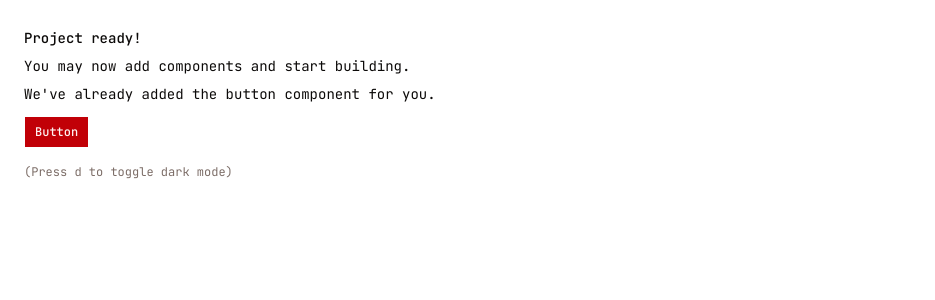
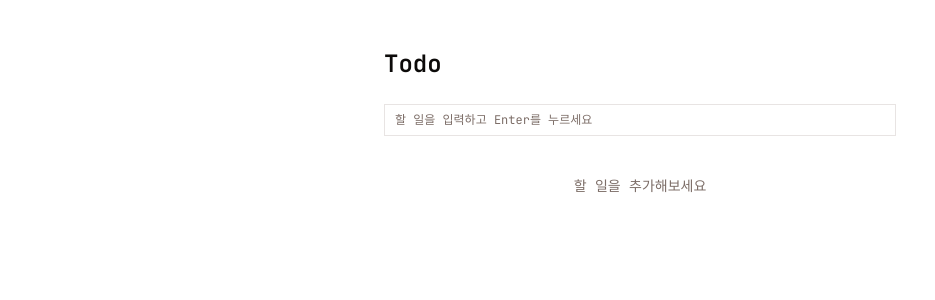
Before and after one commit to toy-crane/claude-code-for-lge-2, a Next.js app: page / in a window 1280 px wide. Shown: the top 300 px of the page, without its empty margins (0-935 px from the left). Built offline with nearby package versions, Linux system fonts and the light colour scheme.

Commit message:
feat: setup vite

```diff
--- a/app/page.tsx
+++ b/app/page.tsx
@@ -1,18 +1,11 @@
-import { Button } from "@/components/ui/button"
+import { TodoApp } from "@/components/todo-app"
 
 export default function Page() {
   return (
-    <div className="flex min-h-svh p-6">
-      <div className="flex max-w-md min-w-0 flex-col gap-4 text-sm leading-loose">
-        <div>
-          <h1 className="font-medium">Project ready!</h1>
-          <p>You may now add components and start building.</p>
-          <p>We&apos;ve already added the button component for you.</p>
-          <Button className="mt-2">Button</Button>
-        </div>
-        <div className="font-mono text-xs text-muted-foreground">
-          (Press <kbd>d</kbd> to toggle dark mode)
-        </div>
+    <div className="flex min-h-svh items-start justify-center px-4 py-12">
+      <div className="w-full max-w-lg">
+        <h1 className="mb-6 text-2xl font-semibold">Todo</h1>
+        <TodoApp />
       </div>
     </div>
   )
--- /dev/null
+++ b/components/todo-app.tsx
@@ -0,0 +1,30 @@
+"use client"
+
+import { useTodos } from "@/hooks/use-todos"
+import { TodoInput } from "@/components/todo-input"
+import { TodoList } from "@/components/todo-list"
+
+export function TodoApp() {
+  const { todos, isLoaded, addTodo, toggleTodo, deleteTodo, editTodo } =
+    useTodos()
+
+  if (!isLoaded) {
+    return (
+      <p className="py-6 text-center text-sm text-muted-foreground">
+        불러오는 중...
+      </p>
+    )
+  }
+
+  return (
+    <div className="flex flex-col gap-4">
+      <TodoInput onAdd={addTodo} />
+      <TodoList
+        todos={todos}
+        onToggle={toggleTodo}
+        onDelete={deleteTodo}
+        onEdit={editTodo}
+      />
+    </div>
+  )
+}
--- /dev/null
+++ b/components/todo-input.tsx
@@ -0,0 +1,30 @@
+"use client"
+
+import { useState } from "react"
+import { Input } from "@/components/ui/input"
+
+type Props = {
+  onAdd: (text: string) => void
+}
+
+export function TodoInput({ onAdd }: Props) {
+  const [value, setValue] = useState("")
+
+  function handleKeyDown(e: React.KeyboardEvent<HTMLInputElement>) {
+    if (e.nativeEvent.isComposing) return
+    if (e.key !== "Enter") return
+    const trimmed = value.trim()
+    if (!trimmed) return
+    onAdd(trimmed)
+    setValue("")
+  }
+
+  return (
+    <Input
+      value={value}
+      onChange={(e) => setValue(e.target.value)}
+      onKeyDown={handleKeyDown}
+      placeholder="할 일을 입력하고 Enter를 누르세요"
+    />
+  )
+}
--- /dev/null
+++ b/components/todo-item.tsx
@@ -0,0 +1,79 @@
+"use client"
+
+import { useState } from "react"
+import { Checkbox } from "@/components/ui/checkbox"
+import { Button } from "@/components/ui/button"
+import { Input } from "@/components/ui/input"
+import { IconTrash } from "@tabler/icons-react"
+import type { Todo } from "@/hooks/use-todos"
+
+type Props = {
+  todo: Todo
+  onToggle: (id: string) => void
+  onDelete: (id: string) => void
+  onEdit: (id: string, text: string) => void
+}
+
+export function TodoItem({ todo, onToggle, onDelete, onEdit }: Props) {
+  const [isEditing, setIsEditing] = useState(false)
+  const [editValue, setEditValue] = useState(todo.text)
+
+  function startEditing() {
+    setEditValue(todo.text)
+    setIsEditing(true)
+  }
+
+  function confirmEdit() {
+    const trimmed = editValue.trim()
+    if (trimmed) {
+      onEdit(todo.id, trimmed)
+    }
+    setIsEditing(false)
+  }
+
+  function cancelEdit() {
+    setEditValue(todo.text)
+    setIsEditing(false)
+  }
+
+  function handleKeyDown(e: React.KeyboardEvent<HTMLInputElement>) {
+    if (e.key === "Enter") confirmEdit()
+    else if (e.key === "Escape") cancelEdit()
+  }
+
+  return (
+    <div className="flex items-center gap-2 py-1">
+      <Checkbox
+        checked={todo.completed}
+        onCheckedChange={() => onToggle(todo.id)}
+      />
+      {isEditing ? (
+        <Input
+          className="h-7 flex-1 text-sm"
+          value={editValue}
+          onChange={(e) => setEditValue(e.target.value)}
+          onKeyDown={handleKeyDown}
+          onBlur={confirmEdit}
+          autoFocus
+        />
+      ) : (
+        <span
+          className={`flex-1 cursor-pointer text-sm select-none ${
+            todo.completed ? "line-through opacity-50" : ""
+          }`}
+          onDoubleClick={startEditing}
+        >
+          {todo.text}
+        </span>
+      )}
+      <Button
+        variant="ghost"
+        size="icon"
+        className="h-7 w-7 shrink-0 text-muted-foreground hover:text-destructive"
+        onClick={() => onDelete(todo.id)}
+      >
+        <IconTrash size={16} />
+      </Button>
+    </div>
+  )
+}
--- /dev/null
+++ b/components/todo-list.tsx
@@ -0,0 +1,33 @@
+import { TodoItem } from "@/components/todo-item"
+import type { Todo } from "@/hooks/use-todos"
+
+type Props = {
+  todos: Todo[]
+  onToggle: (id: string) => void
+  onDelete: (id: string) => void
+  onEdit: (id: string, text: string) => void
+}
+
+export function TodoList({ todos, onToggle, onDelete, onEdit }: Props) {
+  if (todos.length === 0) {
+    return (
+      <p className="py-6 text-center text-sm text-muted-foreground">
+        할 일을 추가해보세요
+      </p>
+    )
+  }
+
+  return (
+    <div className="flex flex-col divide-y">
+      {todos.map((todo) => (
+        <TodoItem
+          key={todo.id}
+          todo={todo}
+          onToggle={onToggle}
+          onDelete={onDelete}
+          onEdit={onEdit}
+        />
+      ))}
+    </div>
+  )
+}
--- /dev/null
+++ b/components/ui/checkbox.tsx
@@ -0,0 +1,33 @@
+"use client"
+
+import * as React from "react"
+import { Checkbox as CheckboxPrimitive } from "radix-ui"
+
+import { cn } from "@/lib/utils"
+import { IconCheck } from "@tabler/icons-react"
+
+function Checkbox({
+  className,
+  ...props
+}: React.ComponentProps<typeof CheckboxPrimitive.Root>) {
+  return (
+    <CheckboxPrimitive.Root
+      data-slot="checkbox"
+      className={cn(
+        "peer relative flex size-4 shrink-0 items-center justify-center rounded-none border border-input transition-colors outline-none group-has-disabled/field:opacity-50 after:absolute after:-inset-x-3 after:-inset-y-2 focus-visible:border-ring focus-visible:ring-1 focus-visible:ring-ring/50 disabled:cursor-not-allowed disabled:opacity-50 aria-invalid:border-destructive aria-invalid:ring-1 aria-invalid:ring-destructive/20 aria-invalid:aria-checked:border-primary dark:bg-input/30 dark:aria-invalid:border-destructive/50 dark:aria-invalid:ring-destructive/40 data-checked:border-primary data-checked:bg-primary data-checked:text-primary-foreground dark:data-checked:bg-primary",
+        className
+      )}
+      {...props}
+    >
+      <CheckboxPrimitive.Indicator
+        data-slot="checkbox-indicator"
+        className="grid place-content-center text-current transition-none [&>svg]:size-3.5"
+      >
+        <IconCheck
+        />
+      </CheckboxPrimitive.Indicator>
+    </CheckboxPrimitive.Root>
+  )
+}
+
+export { Checkbox }
--- /dev/null
+++ b/components/ui/input.tsx
@@ -0,0 +1,19 @@
+import * as React from "react"
+
+import { cn } from "@/lib/utils"
+
+function Input({ className, type, ...props }: React.ComponentProps<"input">) {
+  return (
+    <input
+      type={type}
+      data-slot="input"
+      className={cn(
+        "h-8 w-full min-w-0 rounded-none border border-input bg-transparent px-2.5 py-1 text-xs transition-colors outline-none file:inline-flex file:h-6 file:border-0 file:bg-transparent file:text-xs file:font-medium file:text-foreground placeholder:text-muted-foreground focus-visible:border-ring focus-visible:ring-1 focus-visible:ring-ring/50 disabled:pointer-events-none disabled:cursor-not-allowed disabled:bg-input/50 disabled:opacity-50 aria-invalid:border-destructive aria-invalid:ring-1 aria-invalid:ring-destructive/20 md:text-xs dark:bg-input/30 dark:disabled:bg-input/80 dark:aria-invalid:border-destructive/50 dark:aria-invalid:ring-destructive/40",
+        className
+      )}
+      {...props}
+    />
+  )
+}
+
+export { Input }
--- /dev/null
+++ b/hooks/use-todos.ts
@@ -0,0 +1,58 @@
+"use client"
+
+import { useEffect, useState } from "react"
+
+export type Todo = {
+  id: string
+  text: string
+  completed: boolean
+  createdAt: number
+}
+
+const STORAGE_KEY = "todos"
+
+export function useTodos() {
+  const [todos, setTodos] = useState<Todo[]>([])
+  const [isLoaded, setIsLoaded] = useState(false)
+
+  useEffect(() => {
+    const stored = localStorage.getItem(STORAGE_KEY)
+    if (stored) {
+      setTodos(JSON.parse(stored))
+    }
+    setIsLoaded(true)
+  }, [])
+
+  useEffect(() => {
+    if (!isLoaded) return
+    localStorage.setItem(STORAGE_KEY, JSON.stringify(todos))
+  }, [todos, isLoaded])
+
+  function addTodo(text: string) {
+    const todo: Todo = {
+      id: crypto.randomUUID(),
+      text,
+      completed: false,
+      createdAt: Date.now(),
+    }
+    setTodos((prev) => [todo, ...prev])
+  }
+
+  function toggleTodo(id: string) {
+    setTodos((prev) =>
+      prev.map((t) => (t.id === id ? { ...t, completed: !t.completed } : t))
+    )
+  }
+
+  function deleteTodo(id: string) {
+    setTodos((prev) => prev.filter((t) => t.id !== id))
+  }
+
+  function editTodo(id: string, text: string) {
+    setTodos((prev) =>
+      prev.map((t) => (t.id === id ? { ...t, text } : t))
+    )
+  }
+
+  return { todos, isLoaded, addTodo, toggleTodo, deleteTodo, editTodo }
+}
--- /dev/null
+++ b/vitest.config.ts
@@ -0,0 +1,17 @@
+import react from "@vitejs/plugin-react"
+import path from "path"
+import { defineConfig } from "vitest/config"
+
+export default defineConfig({
+  plugins: [react()],
+  resolve: {
+    alias: {
+      "@": path.resolve(__dirname, "."),
+    },
+  },
+  test: {
+    environment: "jsdom",
+    setupFiles: ["./vitest.setup.ts"],
+    globals: true,
+  },
+})
--- /dev/null
+++ b/vitest.setup.ts
@@ -0,0 +1 @@
+import "@testing-library/jest-dom/vitest"
```
Also changed, not shown: package.json (+11 -3 lines), 2 other files (tests, documents, lock files or other folders).
